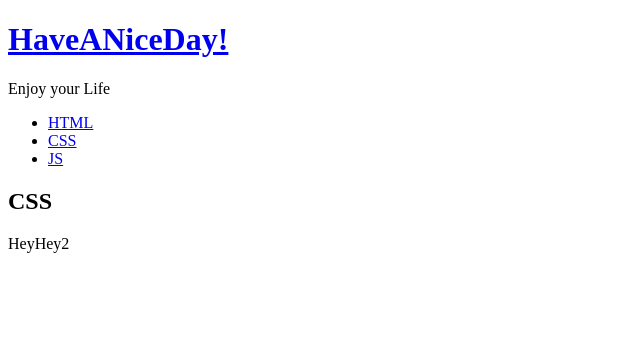
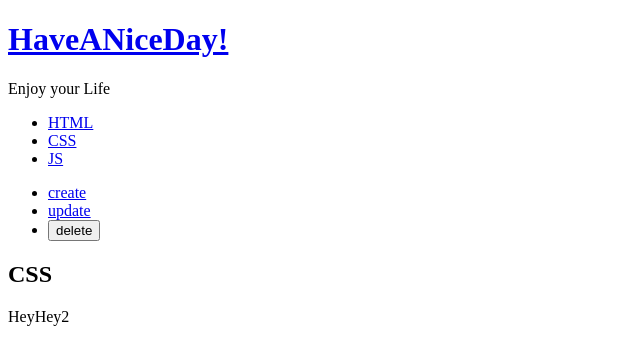
Before and after one commit to task11/react-learning, a React (Create React App) app: page / in a window 1280 px wide. Shown: the top 364 px of the page, without its empty margins (0-640 px from the left). Built offline with nearby package versions, Linux system fonts and the light colour scheme.

Commit message:
controller add

```diff
--- a/src/App.js
+++ b/src/App.js
@@ -3,6 +3,7 @@ import './App.css';
 import TOC from "./components/TOC";
 import Content from './components/Content';
 import Subject from './components/Subject';
+import Control from './components/Control';
 
 class App extends Component {
   constructor(props){
@@ -58,7 +59,7 @@ class App extends Component {
             selectedContentId: Number(id)
           });
         }.bind(this) } data={this.state.contents}></TOC>
-
+        <Control></Control>
         <Content title={_title} desc={_desc}></Content>
       </div>
     );
--- /dev/null
+++ b/src/components/Control.js
@@ -0,0 +1,15 @@
+import React, {Component} from 'react'
+
+class Control extends Component {
+  render () {
+    return (
+      <ul>
+          <li><a href="/create">create</a></li>
+          <li><a href="/update">update</a></li>
+          <li><input type="button" value="delete"></input></li>
+      </ul>
+    );
+  }
+}
+
+export default Control;
```
